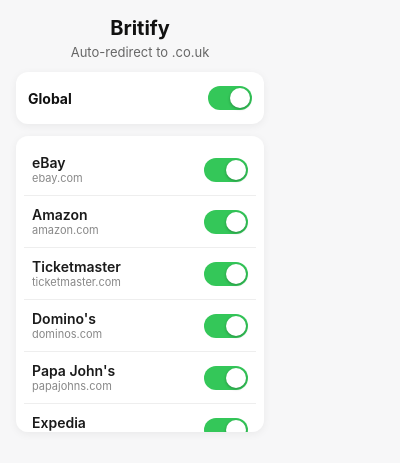
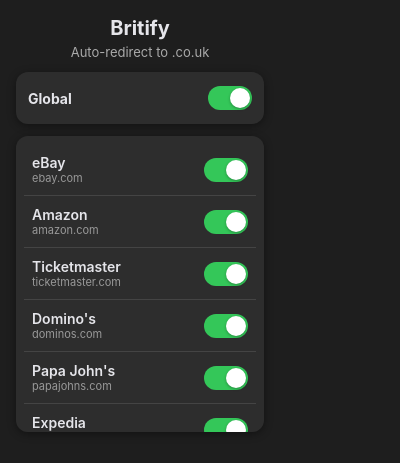
Before and after one commit to aaronburt/Britify, a browser extension: page popup.html in a window 400 px wide. Drawn offline with Linux system fonts and the dark colour scheme.

Commit message:
feat: add dark mode support to popup styling via prefers-color-scheme media query

```diff
--- a/popup.css
+++ b/popup.css
@@ -133,3 +133,32 @@ input:checked + .slider:before {
 .slider.round:before {
   border-radius: 50%;
 }
+
+@media (prefers-color-scheme: dark) {
+  body {
+    background-color: #1e1e1e;
+    color: #f7f7f8;
+  }
+  h1, .global-row .site-name, .site-name {
+    color: #e5e5ea;
+  }
+  p {
+    color: #aaa;
+  }
+  .global-row, .toggles-wrapper {
+    background: #2d2d2d;
+    box-shadow: 0 2px 8px rgba(0,0,0,0.4);
+  }
+  .site-row {
+    border-bottom: 1px solid #444;
+  }
+  .site-domain {
+    color: #999;
+  }
+  .slider {
+    background-color: #555;
+  }
+  .toggles-wrapper::-webkit-scrollbar-thumb {
+    background: #555;
+  }
+}
```
